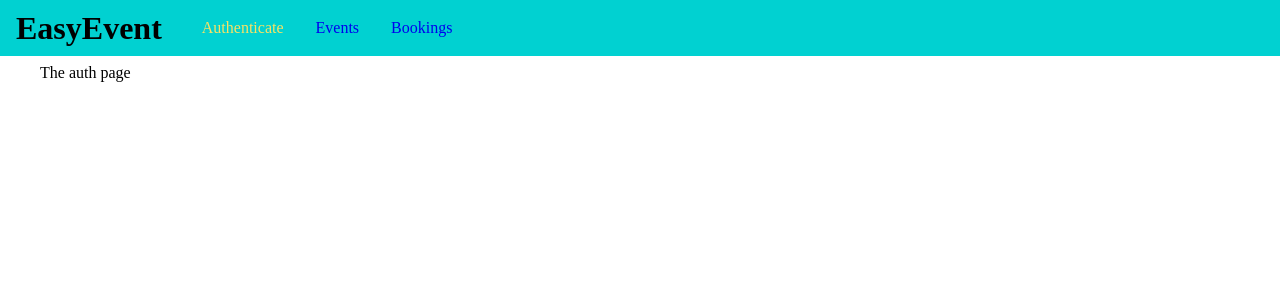
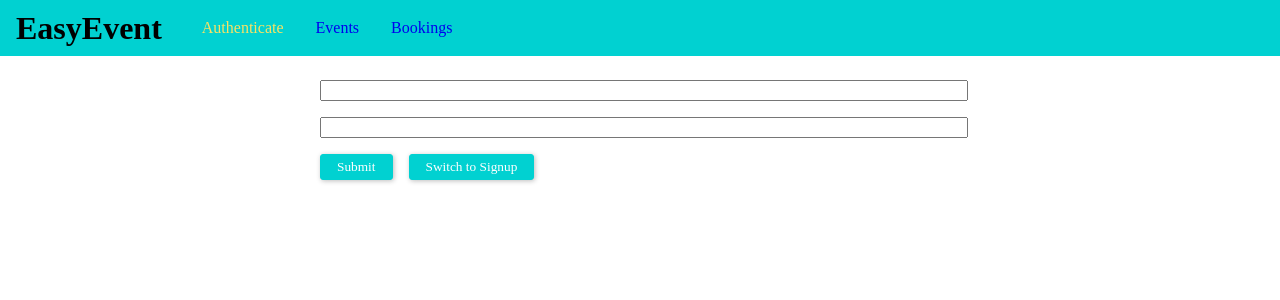
Before and after one commit to Dromediansk/event-booking-graphql, a React (Create React App) app in the folder client/: page /auth in a window 1280 px wide. Shown: the top 300 px of the page. Built offline with nearby package versions, Linux system fonts and the light colour scheme.

Commit message:
auth page

```diff
--- a/client/src/pages/Auth.js
+++ b/client/src/pages/Auth.js
@@ -1,7 +1,89 @@
-import React from "react";
+import React, { useRef, useState } from "react";
+
+import "./Auth.scss";
 
 const AuthPage = () => {
-  return <div>The auth page</div>;
+  const [isLogin, setIsLogin] = useState(true);
+  const emailEl = useRef();
+  const passwordEl = useRef();
+
+  const switchModeHandler = () => {
+    setIsLogin((prevState) => !prevState);
+  };
+
+  const submitHandler = (event) => {
+    event.preventDefault();
+    const email = emailEl.current.value;
+    const password = passwordEl.current.value;
+
+    if (email.trim().length === 0 || password.trim().length === 0) {
+      return;
+    }
+
+    let requestBody = {
+      query: `
+        query {
+          login(email: "${email}", password: "${password}") {
+            userId
+            token
+            tokenExpiration
+          }
+        }
+      `,
+    };
+
+    if (isLogin) {
+      requestBody = {
+        query: `
+        mutation {
+          createUser(userInput: {email: "${email}", password: "${password}"}) {
+            _id
+            email
+          }
+        }
+      `,
+      };
+    }
+
+    fetch("http://localhost:8000/graphql", {
+      method: "POST",
+      body: JSON.stringify(requestBody),
+      headers: {
+        "Content-Type": "application/json",
+      },
+    })
+      .then((res) => {
+        if (res.status !== 200 && res.status !== 201) {
+          throw new Error("Failed!");
+        }
+        return res.json();
+      })
+      .then((resData) => {
+        console.log(resData);
+      })
+      .catch((err) => {
+        console.log(err);
+      });
+  };
+
+  return (
+    <form className="auth-form" onSubmit={submitHandler}>
+      <div className="form-control">
+        <label htmlFor="email"></label>
+        <input type="email" id="email" ref={emailEl} />
+      </div>
+      <div className="form-control">
+        <label htmlFor="password"></label>
+        <input type="password" id="password" ref={passwordEl} />
+      </div>
+      <div className="form-actions">
+        <button type="submit">Submit</button>
+        <button type="button" onClick={switchModeHandler}>
+          Switch to {isLogin ? "Signup" : "Login"}
+        </button>
+      </div>
+    </form>
+  );
 };
 
 export default AuthPage;
--- /dev/null
+++ b/client/src/pages/Auth.scss
@@ -0,0 +1,36 @@
+.auth-form {
+  width: 40rem;
+  max-width: 80%;
+  margin: 5rem auto;
+}
+
+.form-control {
+  margin-bottom: 1rem;
+  label {
+    margin-bottom: 0.5rem;
+  }
+  label,
+  input {
+    width: 100%;
+    display: block;
+  }
+}
+
+.form-actions {
+  button {
+    background-color: #01d1d1;
+    font-family: inherit;
+    border: 1px solid #01d1d1;
+    border-radius: 3px;
+    padding: 0.25rem 1rem;
+    margin-right: 1rem;
+    box-shadow: 1px 1px 5px rgba(0, 0, 0, 0.26);
+    color: white;
+    cursor: pointer;
+    &:hover,
+    &:active {
+      background-color: #01a7a7;
+      border-color: #01a7a7;
+    }
+  }
+}
```
Also changed, not shown: 1 other file (tests, documents, lock files or other folders).
